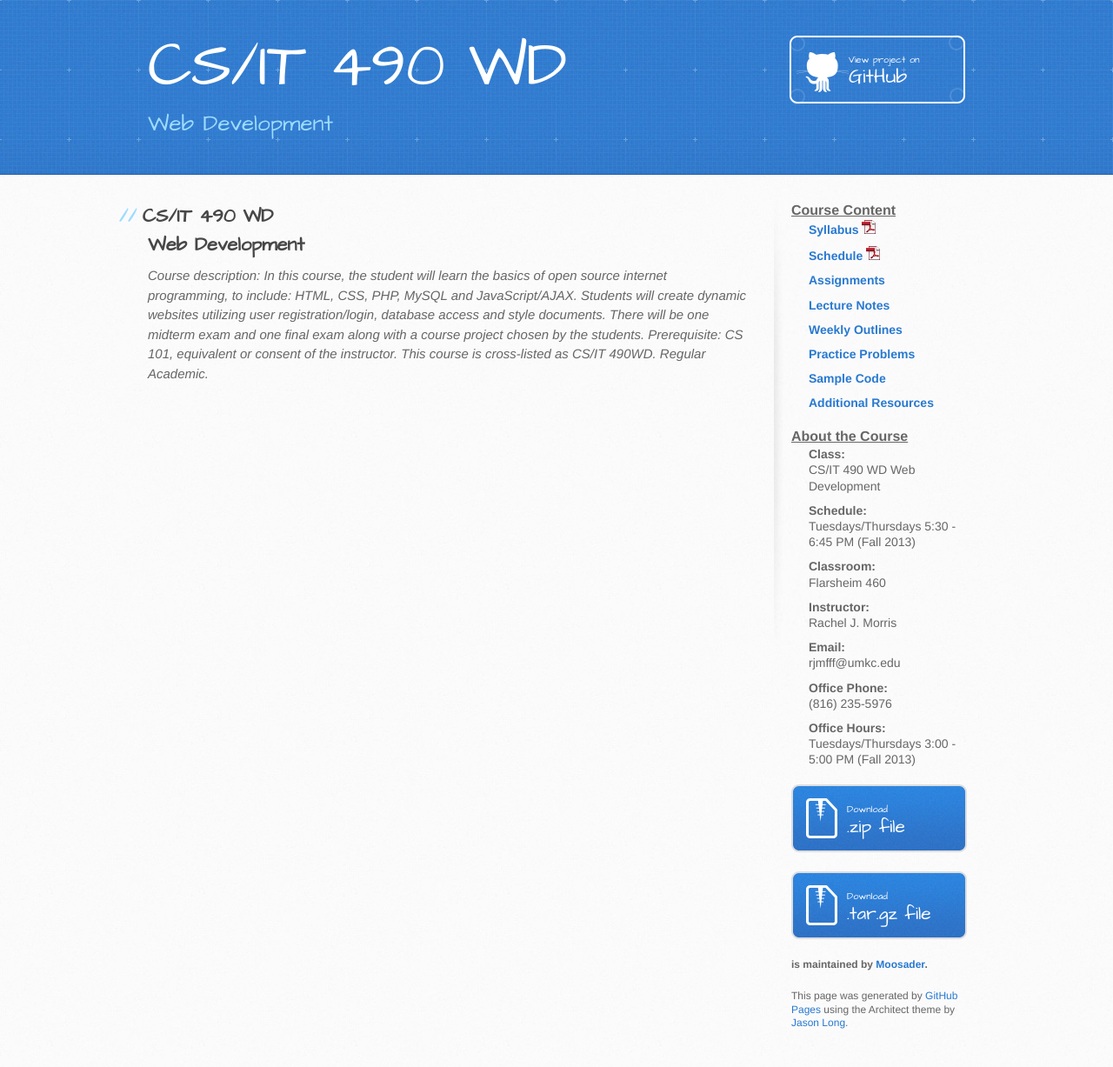
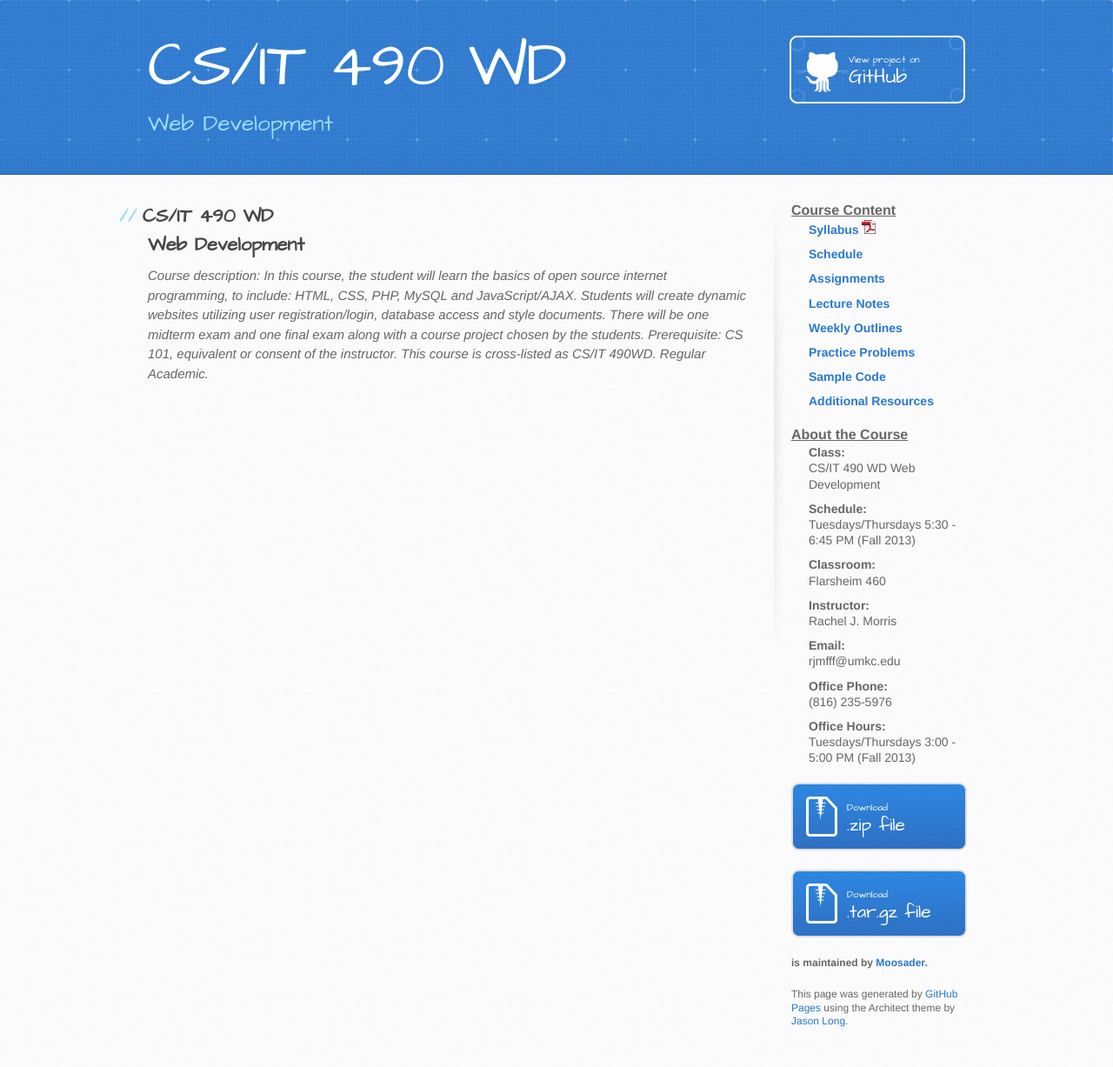
Before and after one commit to spellbindguy/Web-Development, a Jekyll site: the page index.html, which Jekyll copies as it is, in a window 1280 px wide. Shown: the whole page at 87% size. Built offline with Jekyll 4.4.1, drawn with Linux system fonts in a browser that asks for light colours.

Commit message:
Nav updated

```diff
--- a/additional-resources.html
+++ b/additional-resources.html
@@ -114,7 +114,6 @@
 					</li>
 				<li>
 					<a href="schedule.html">Schedule</a>
-					<img src="images/pdficon_small.png"/>
 					</li>
 				<li><a href="assignments.html">Assignments</a></li>
 				<li><a href="lecture-notes.html">Lecture Notes</a></li>
--- a/assignments.html
+++ b/assignments.html
@@ -151,7 +151,6 @@
 					</li>
 				<li>
 					<a href="schedule.html">Schedule</a>
-					<img src="images/pdficon_small.png"/>
 					</li>
 				<li><a href="assignments.html">Assignments</a></li>
 				<li><a href="lecture-notes.html">Lecture Notes</a></li>
--- a/index.html
+++ b/index.html
@@ -56,7 +56,6 @@
 					</li>
 				<li>
 					<a href="schedule.html">Schedule</a>
-					<img src="images/pdficon_small.png"/>
 					</li>
 				<li><a href="assignments.html">Assignments</a></li>
 				<li><a href="lecture-notes.html">Lecture Notes</a></li>
--- a/lecture-notes.html
+++ b/lecture-notes.html
@@ -219,7 +219,6 @@
 					</li>
 				<li>
 					<a href="schedule.html">Schedule</a>
-					<img src="images/pdficon_small.png"/>
 					</li>
 				<li><a href="assignments.html">Assignments</a></li>
 				<li><a href="lecture-notes.html">Lecture Notes</a></li>
--- a/outlines.html
+++ b/outlines.html
@@ -71,7 +71,6 @@
 					</li>
 				<li>
 					<a href="schedule.html">Schedule</a>
-					<img src="images/pdficon_small.png"/>
 					</li>
 				<li><a href="assignments.html">Assignments</a></li>
 				<li><a href="lecture-notes.html">Lecture Notes</a></li>
--- a/schedule.html
+++ b/schedule.html
@@ -220,7 +220,6 @@
 					</li>
 				<li>
 					<a href="schedule.html">Schedule</a>
-					<img src="images/pdficon_small.png"/>
 					</li>
 				<li><a href="assignments.html">Assignments</a></li>
 				<li><a href="lecture-notes.html">Lecture Notes</a></li>
```
